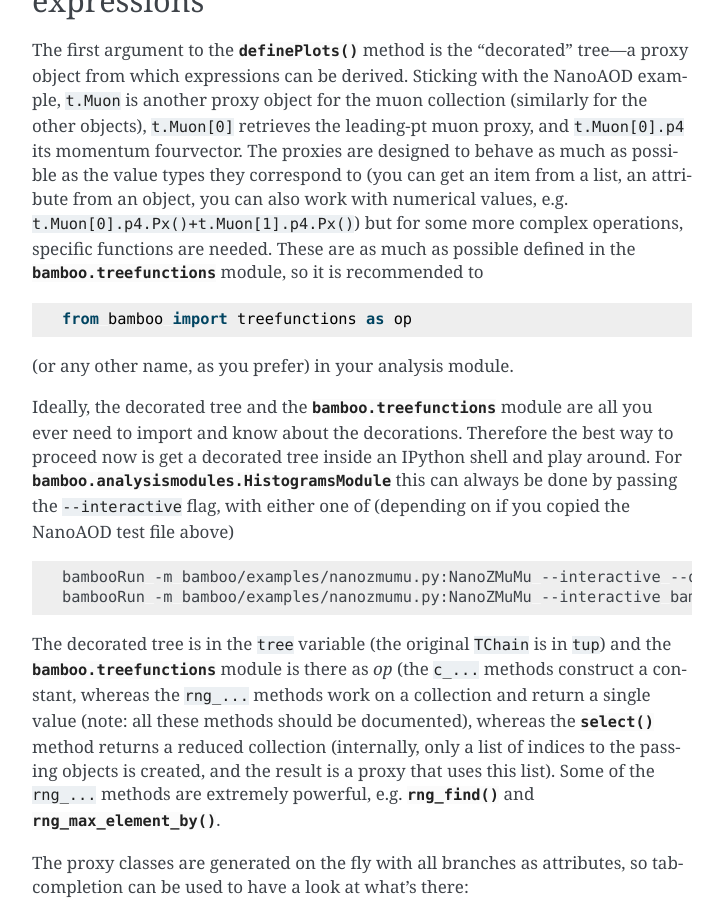
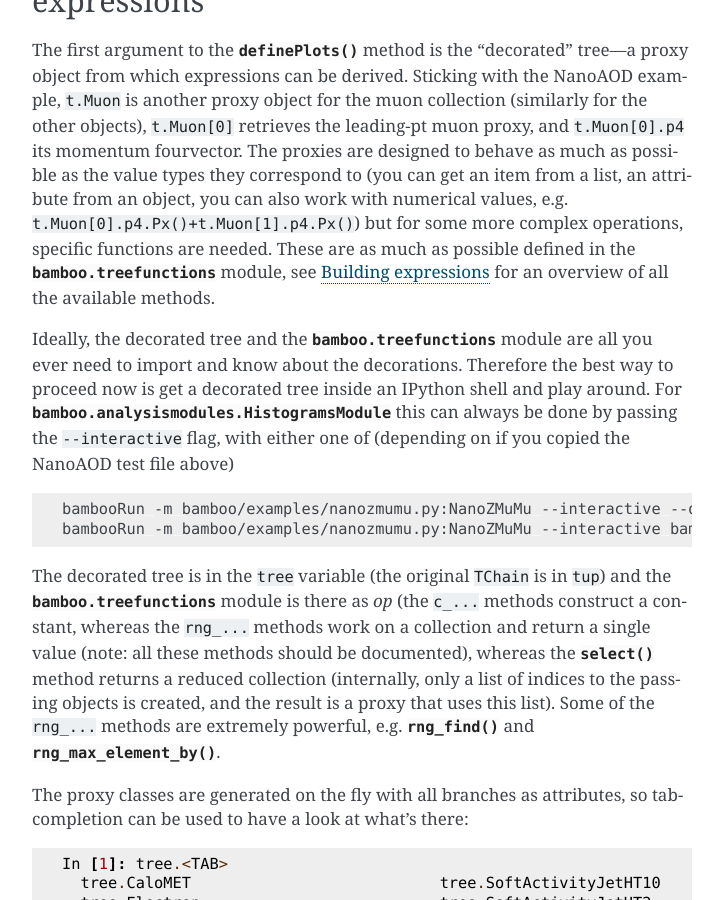
Before and after one commit to recotoolsbenchmarks/BambooAnalysis, a Sphinx documentation site: the page built from doc/userguide.rst, in a window 1280 px wide and 900 px high, scrolled down 3181 px. Shown: the whole window, without its empty margins (388-1111 px from the left). Built offline with Sphinx 7.4.7, drawn with Linux system fonts in a browser that asks for light colours.

Commit message:
documentation update for treefunctions

```diff
--- a/doc/index.rst
+++ b/doc/index.rst
@@ -7,6 +7,7 @@ Bamboo: A high-level HEP analysis library for ROOT::RDataFrame
 
    install
    userguide
+   treefunctions
    apiref
 
 The RDataFrame_ class provides an efficient and flexible way to process
--- a/doc/userguide.rst
+++ b/doc/userguide.rst
@@ -167,13 +167,8 @@ correspond to (you can get an item from a list, an attribute from an object,
 you can also work with numerical values, e.g.
 ``t.Muon[0].p4.Px()+t.Muon[1].p4.Px()``) but for some more complex operations,
 specific functions are needed. These are as much as possible defined in the
-:py:mod:`bamboo.treefunctions` module, so it is recommended to
-
-.. code-block:: python
-
-   from bamboo import treefunctions as op
-
-(or any other name, as you prefer) in your analysis module.
+:py:mod:`bamboo.treefunctions` module, see :doc:`Building expressions<treefunctions>`
+for an overview of all the available methods.
 
 Ideally, the decorated tree and the :py:mod:`bamboo.treefunctions` module
 are all you ever need to import and know about the decorations.
--- a/setup.py
+++ b/setup.py
@@ -44,7 +44,7 @@ try:
     from sphinx.setup_command import BuildDoc
 except ImportError as ex:
     BuildDoc = None
-    print("Warning: exception when importing sphinx {0}".format(ex))
+    print("Could not import sphinx, so documentation will not be built")
 
 # Get the long description from the relevant file
 from io import open
```
Also changed, not shown: doc/treefunctions.rst (added, +19 -0 lines).
